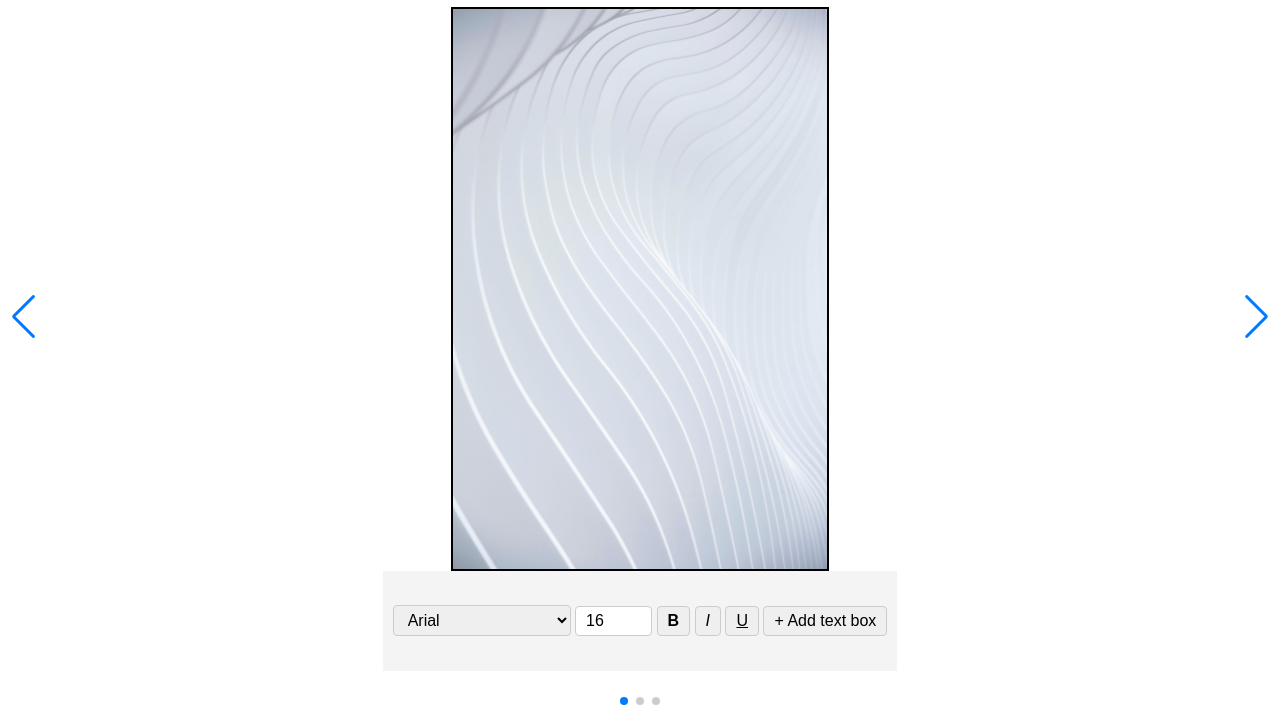
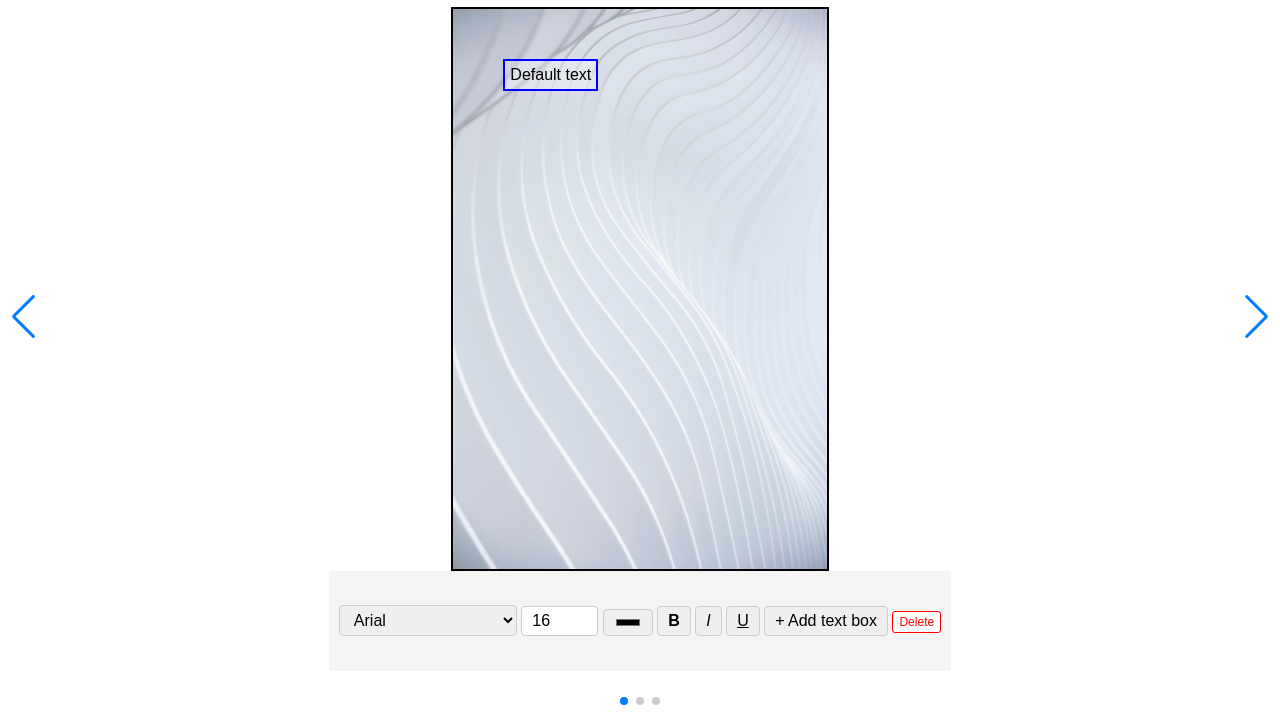
Before and after one commit to aadesh-kumarr/celebrare-task-2, a plain HTML site: page index.html in a window 1280 px wide. Shown: the part 83-800 px from the top of the page. Drawn offline with nearby package versions, Linux system fonts and the light colour scheme.

Commit message:
added change color

```diff
--- a/script.js
+++ b/script.js
@@ -2,12 +2,12 @@ let activeBox = null;
 let dragOffset = { x: 0, y: 0 };
 
 // Add the box to the container and attach necessary event listeners
-function addBox(container) {
+function addBox(container, defaultText = "new box") {
   const textBox = document.createElement('div');
   const textId = `text-box-${Date.now()}`;
   textBox.id = textId;
   textBox.contentEditable = true;
-  textBox.innerText = "new box";
+  textBox.innerText = defaultText;
   textBox.className = 'text-box';
   textBox.style.position = 'absolute';
   textBox.style.backgroundColor = 'rgba(255,255,255,0.3)';
@@ -17,10 +17,10 @@ function addBox(container) {
   textBox.style.fontSize = '16px';
   textBox.style.border = '1px solid #ccc';
   textBox.style.padding = '5px';
-  textBox.style.maxWidth = '300px';  // Set your desired max width here
-  textBox.style.maxHeight = '200px'; // Set your desired max height here
-  textBox.style.wordWrap = 'break-word'; // Ensure long words break to next line
-  textBox.style.whiteSpace = 'normal'; // Allow wrapping of text (default)
+  textBox.style.maxWidth = '300px';
+  textBox.style.maxHeight = '200px';
+  textBox.style.wordWrap = 'break-word';
+  textBox.style.whiteSpace = 'normal';
   textBox.style.overflow = 'auto';
   textBox.addEventListener('click', () => setActiveBox(textId));
   textBox.addEventListener('mousedown', dragStart);
@@ -96,7 +96,7 @@ function setActiveBox(id) {
   // Show the delete button in the footer
   const footer = activeBox.element.closest('.container').querySelector('footer');
   const deleteButton = footer.querySelector('.delete-btn');
-  deleteButton.style.display = 'inline-block';  // Make the delete button visible
+  deleteButton.style.display = 'inline-block'; // Make the delete button visible
 }
 
 // Start dragging the active box
@@ -136,6 +136,7 @@ function updateTextBox(updates) {
   const { element } = activeBox;
   if (updates.fontFamily) element.style.fontFamily = updates.fontFamily;
   if (updates.fontSize) element.style.fontSize = `${updates.fontSize}px`;
+  if(updates.color) element.style.color = updates.color;
 }
 
 // Delete the active text box
@@ -160,7 +161,7 @@ images.forEach((src) => {
   slide.className = 'swiper-slide';
   slide.innerHTML = `
     <div class="container">
-      <h1>text editor with Swiper</h1>
+      <h1>Text Editor with Swiper</h1>
       <div class="img-cont" id="img-cont-${src}">
         <img src="${src}" alt="Image">
       </div>
@@ -180,24 +181,35 @@ images.forEach((src) => {
       value="16"
       onchange="updateTextBox({ fontSize: parseInt(this.value, 10) })"
     />
+    <input
+      type="color"
+      class="buttons"
+      onchange="updateTextBox({ color: this.value })"
+      title="Change Font Color"
+    />
     <button class="buttons" onclick="toggleStyle('fontWeight')"><b>B</b></button>
     <button class="buttons" onclick="toggleStyle('fontStyle')"><i>I</i></button>
     <button class="buttons" onclick="toggleStyle('textDecoration')"><u>U</u></button>
     <button class="buttons" onclick="addBox(document.getElementById('img-cont-${src}'))">+ Add text box</button>
-          <!-- Delete button, initially hidden -->
     <button class="buttons delete-btn" onclick="deleteTextBox()" style="display: none;">Delete</button>
   </div>
 </footer>
+
+
     </div>
   `;
   swiperWrapper.appendChild(slide);
+
+  // Add a default text box to the current page
+  const imgContainer = document.getElementById(`img-cont-${src}`);
+  addBox(imgContainer, "Default text");
 });
 
 // Initialize Swiper with disabled dragging
 const swiper = new Swiper('.swiper', {
   direction: 'horizontal',
   loop: true,
-  simulateTouch: false,  // Disable dragging/swiping
+  simulateTouch: false, // Disable dragging/swiping
   navigation: {
     nextEl: '.swiper-button-next',
     prevEl: '.swiper-button-prev',
--- a/style.css
+++ b/style.css
@@ -91,3 +91,10 @@ footer {
   background-color: grey; /* Darker background color */
   color: white;
 }
+
+.text-controls {
+  display: none; /* Initially hidden */
+}
+.text-controls.active {
+  display: block; /* Show when active */
+}
```
Lines whose indentation alone changed are shown as unchanged.
